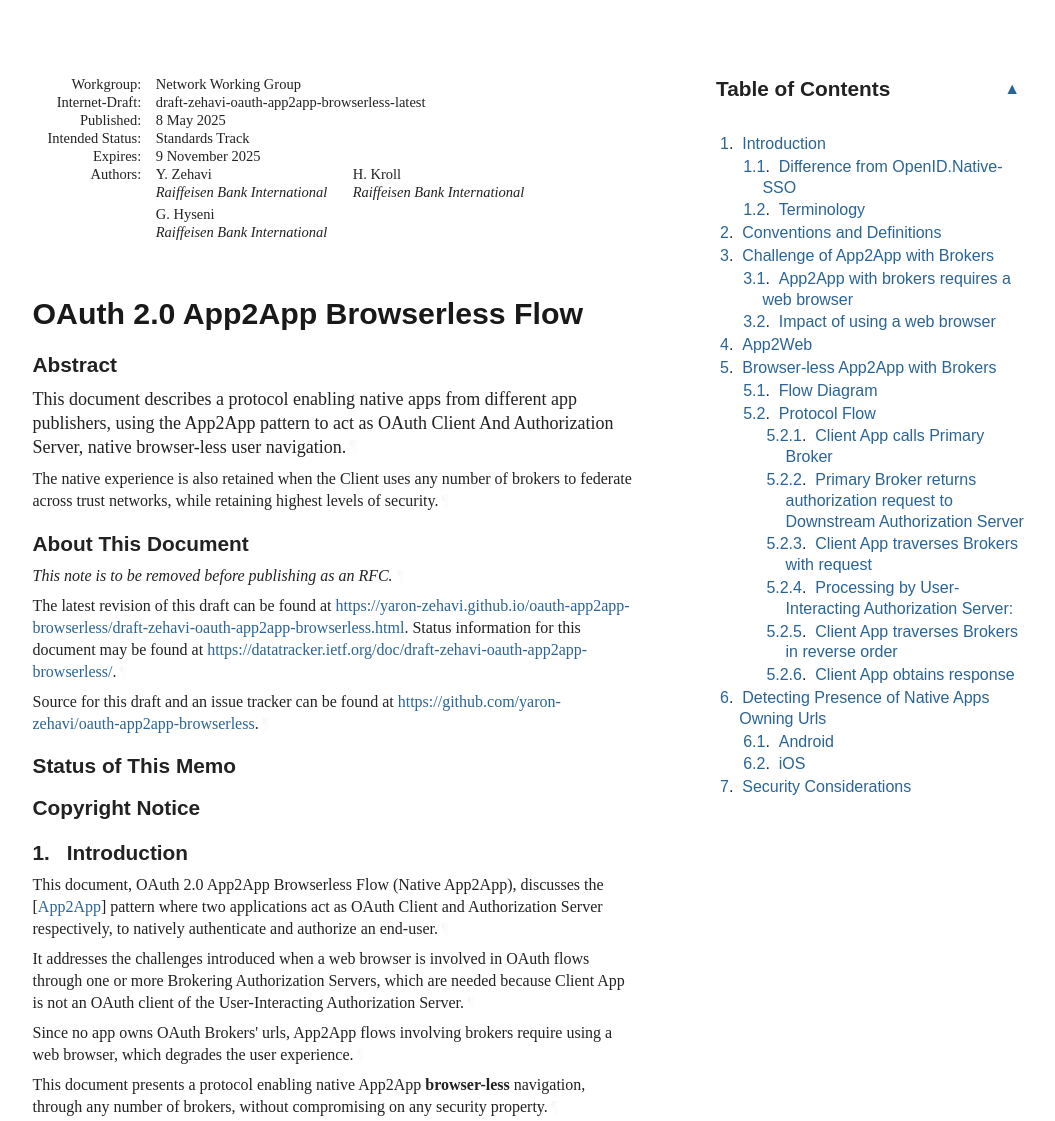
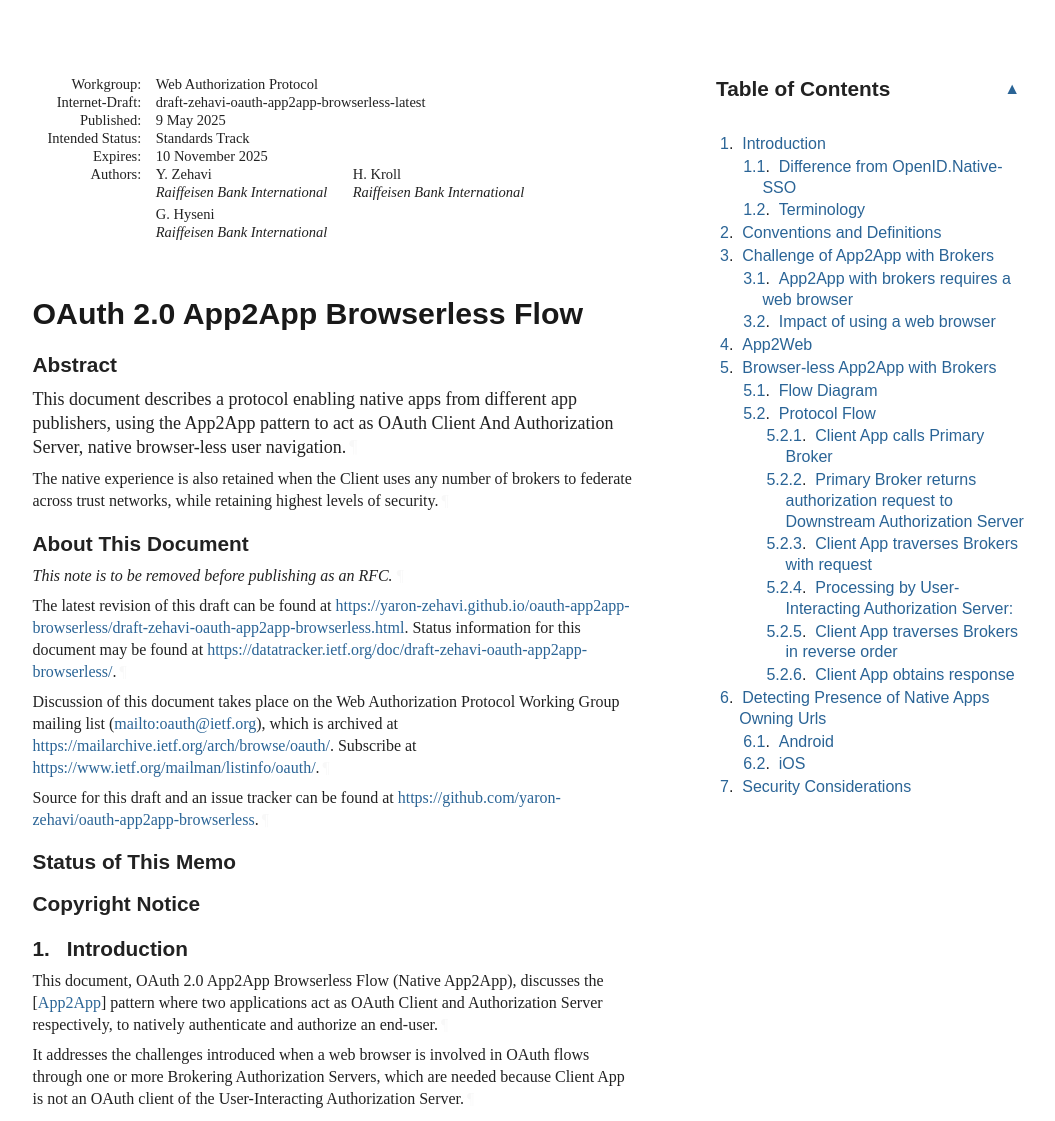
Before and after one commit to yaron-zehavi/oauth-app2app-browserless, a plain HTML site: page draft-zehavi-oauth-app2app-browserless.html in a window 1280 px wide. Shown: the top 1121 px of the page, without its empty margins (92-1147 px from the left). Drawn offline with Linux system fonts and the light colour scheme; a web font is replaced by a local one.

Commit message:
Script updating gh-pages from 8040092. [ci skip]

```diff
--- a/draft-zehavi-oauth-app2app-browserless.html
+++ b/draft-zehavi-oauth-app2app-browserless.html
@@ -1054,7 +1054,7 @@ svg :is([fill="white"], [fill^="#fff"]) {
 </tr></thead>
 <tfoot><tr>
 <td class="left">Zehavi, et al.</td>
-<td class="center">Expires 9 November 2025</td>
+<td class="center">Expires 10 November 2025</td>
 <td class="right">[Page]</td>
 </tr></tfoot>
 </table>
@@ -1062,17 +1062,17 @@ svg :is([fill="white"], [fill^="#fff"]) {
 <div id="internal-metadata" class="document-information">
 <dl id="identifiers">
 <dt class="label-workgroup">Workgroup:</dt>
-<dd class="workgroup">Network Working Group</dd>
+<dd class="workgroup">Web Authorization Protocol</dd>
 <dt class="label-internet-draft">Internet-Draft:</dt>
 <dd class="internet-draft">draft-zehavi-oauth-app2app-browserless-latest</dd>
 <dt class="label-published">Published:</dt>
 <dd class="published">
-<time datetime="2025-05-08" class="published">8 May 2025</time>
+<time datetime="2025-05-09" class="published">9 May 2025</time>
     </dd>
 <dt class="label-intended-status">Intended Status:</dt>
 <dd class="intended-status">Standards Track</dd>
 <dt class="label-expires">Expires:</dt>
-<dd class="expires"><time datetime="2025-11-09">9 November 2025</time></dd>
+<dd class="expires"><time datetime="2025-11-10">10 November 2025</time></dd>
 <dt class="label-authors">Authors:</dt>
 <dd class="authors">
 <div class="author">
@@ -1104,8 +1104,13 @@ svg :is([fill="white"], [fill^="#fff"]) {
 <p id="section-note.1-2">
         The latest revision of this draft can be found at <span><a href="https://yaron-zehavi.github.io/oauth-app2app-browserless/draft-zehavi-oauth-app2app-browserless.html">https://yaron-zehavi.github.io/oauth-app2app-browserless/draft-zehavi-oauth-app2app-browserless.html</a></span>.
         Status information for this document may be found at <span><a href="https://datatracker.ietf.org/doc/draft-zehavi-oauth-app2app-browserless/">https://datatracker.ietf.org/doc/draft-zehavi-oauth-app2app-browserless/</a></span>.<a href="#section-note.1-2" class="pilcrow">¶</a></p>
-<p id="section-note.1-3">Source for this draft and an issue tracker can be found at
-        <span><a href="https://github.com/yaron-zehavi/oauth-app2app-browserless">https://github.com/yaron-zehavi/oauth-app2app-browserless</a></span>.<a href="#section-note.1-3" class="pilcrow">¶</a></p>
+<p id="section-note.1-3">
+        Discussion of this document takes place on the
+        Web Authorization Protocol Working Group mailing list (<span><a href="mailto:oauth@ietf.org">mailto:oauth@ietf.org</a></span>),
+        which is archived at <span><a href="https://mailarchive.ietf.org/arch/browse/oauth/">https://mailarchive.ietf.org/arch/browse/oauth/</a></span>.
+        Subscribe at <span><a href="https://www.ietf.org/mailman/listinfo/oauth/">https://www.ietf.org/mailman/listinfo/oauth/</a></span>.<a href="#section-note.1-3" class="pilcrow">¶</a></p>
+<p id="section-note.1-4">Source for this draft and an issue tracker can be found at
+        <span><a href="https://github.com/yaron-zehavi/oauth-app2app-browserless">https://github.com/yaron-zehavi/oauth-app2app-browserless</a></span>.<a href="#section-note.1-4" class="pilcrow">¶</a></p>
 </section>
 <div id="status-of-memo">
 <section id="section-boilerplate.1">
@@ -1126,7 +1131,7 @@ svg :is([fill="white"], [fill^="#fff"]) {
         time. It is inappropriate to use Internet-Drafts as reference
         material or to cite them other than as "work in progress."<a href="#section-boilerplate.1-3" class="pilcrow">¶</a></p>
 <p id="section-boilerplate.1-4">
-        This Internet-Draft will expire on 9 November 2025.<a href="#section-boilerplate.1-4" class="pilcrow">¶</a></p>
+        This Internet-Draft will expire on 10 November 2025.<a href="#section-boilerplate.1-4" class="pilcrow">¶</a></p>
 </section>
 </div>
 <div id="copyright">
```
Also changed, not shown: draft-zehavi-oauth-app2app-browserless.txt.
